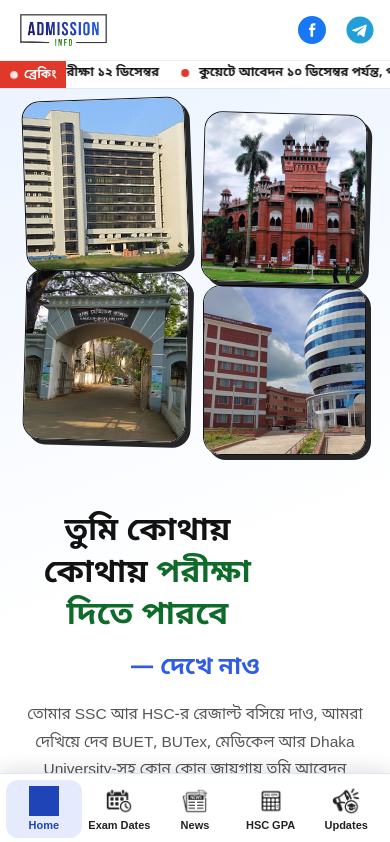
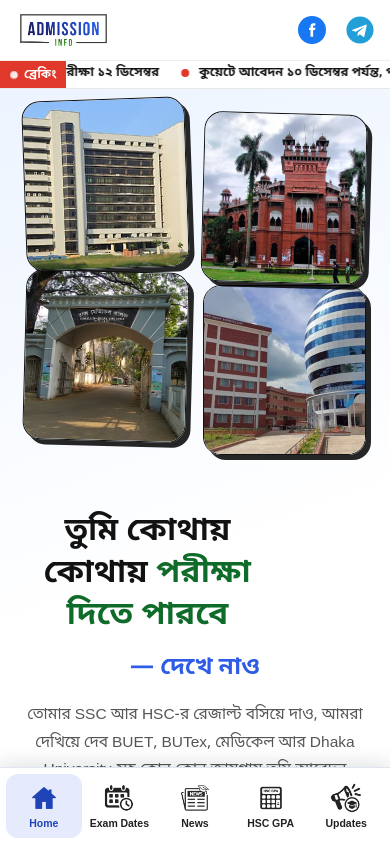
Before and after one commit to nishat-jihad/Admission-info, a Next.js app in the folder chance-hobe-ki/: page / in a window 390 px wide. Shown: the top 842 px of the page. Built offline with nearby package versions, Linux system fonts and the light colour scheme.

Commit message:
Update globals.css

```diff
--- a/chance-hobe-ki/src/app/globals.css
+++ b/chance-hobe-ki/src/app/globals.css
@@ -90,10 +90,17 @@ header.navbar {
   margin-left: 3px;
 }
 
+/* PC: nav absolute-centered, তাই header-এর উচ্চতা আলাদা করে ঠিক করা */
+@media (min-width: 901px) {
+  header.navbar {
+    min-height: 94px;
+  }
+}
+
 /* ---------- NAVBAR: আইকন নেভিগেশন (PC + Mobile একই আইকন) ---------- */
 nav.nav-links {
   display: flex;
-  gap: 40px;
+  gap: 18px;
   align-items: center;
 }
 @media (min-width: 901px) {
@@ -107,17 +114,19 @@ nav.nav-links {
   }
 }
 nav.nav-links a.nav-icon-link {
-  width: 60px;
-  height: 60px;
-  padding: 0;
+  min-width: 88px;
+  height: 78px;
+  padding: 6px 10px;
   border: none;
   border-radius: 16px;
   background: transparent;
   box-shadow: none;
   color: #222;
   display: flex;
+  flex-direction: column;
   align-items: center;
   justify-content: center;
+  gap: 4px;
   text-decoration: none;
   flex-shrink: 0;
   transition: background 0.15s ease, color 0.15s ease, transform 0.12s ease;
@@ -133,15 +142,25 @@ nav.nav-links a.nav-icon-link.active {
   box-shadow: inset 0 0 0 1.5px var(--blue);
 }
 .nav-icon {
-  width: 40px;
-  height: 40px;
+  width: 44px;
+  height: 44px;
   display: block;
   background-color: currentColor;
   -webkit-mask: var(--icon) center / contain no-repeat;
   mask: var(--icon) center / contain no-repeat;
 }
 .nav-label {
-  display: none; /* PC-তে শুধু আইকন; নাম দেখা যায় hover করলে (title) */
+  display: block;
+  font-size: 12.5px;
+  font-weight: 600;
+  line-height: 1.1;
+  white-space: nowrap;
+}
+nav.nav-links a.nav-icon-link.active .nav-label {
+  font-weight: 800;
+}
+.nav-icon-home {
+  --icon: url("/icons/nav-home.png");
 }
 .nav-icon-exam {
   --icon: url("/icons/nav-exam-dates.png");
@@ -188,8 +207,8 @@ nav.nav-links a.nav-icon-link.active {
   gap: 14px;
 }
 .nav-social-inline {
-  margin-left: 0;
-  padding-left: 32px;
+  margin-left: 6px;
+  padding-left: 28px;
   border-left: 1px solid #e3e6ea;
   gap: 24px;
 }
@@ -233,8 +252,8 @@ nav.nav-links a.nav-icon-link.active {
   fill: #229ed9;
 }
 
-/* ---------- NAVBAR: Mobile — উপরে logo + social, নিচে app-style bottom bar ---------- */
-@media (max-width: 640px) {
+/* ---------- NAVBAR: Mobile + Tablet (≤900px) — উপরে logo + social, নিচে app-style bottom bar ---------- */
+@media (max-width: 900px) {
   header.navbar {
     position: relative;
     flex-wrap: nowrap;
@@ -271,7 +290,9 @@ nav.nav-links a.nav-icon-link.active {
   header.navbar nav.nav-links a.nav-icon-link {
     flex: 1 1 0;
     width: auto;
-    height: 58px;
+    min-width: 0;
+    height: 64px;
+    padding: 4px 2px;
     flex-direction: column;
     gap: 4px;
     border-radius: 12px;
@@ -290,23 +311,16 @@ nav.nav-links a.nav-icon-link.active {
     color: var(--blue-dark);
   }
   .nav-icon {
-    width: 30px;
-    height: 30px;
+    width: 34px;
+    height: 34px;
   }
   .nav-label {
-    display: block;
-    font-size: 11px;
-    font-weight: 600;
-    line-height: 1.1;
-    white-space: nowrap;
-  }
-  header.navbar nav.nav-links a.nav-icon-link.active .nav-label {
-    font-weight: 800;
+    font-size: 10.5px;
   }
 
   /* নিচের bar-এর নিচে যেন content ঢাকা না পড়ে */
   body {
-    padding-bottom: calc(78px + env(safe-area-inset-bottom, 0px));
+    padding-bottom: calc(84px + env(safe-area-inset-bottom, 0px));
   }
   /* University page-এ এই navbar নেই, তাই বাড়তি ফাঁকা দরকার নেই */
   body:has(.layout.uni-detail) {
```
